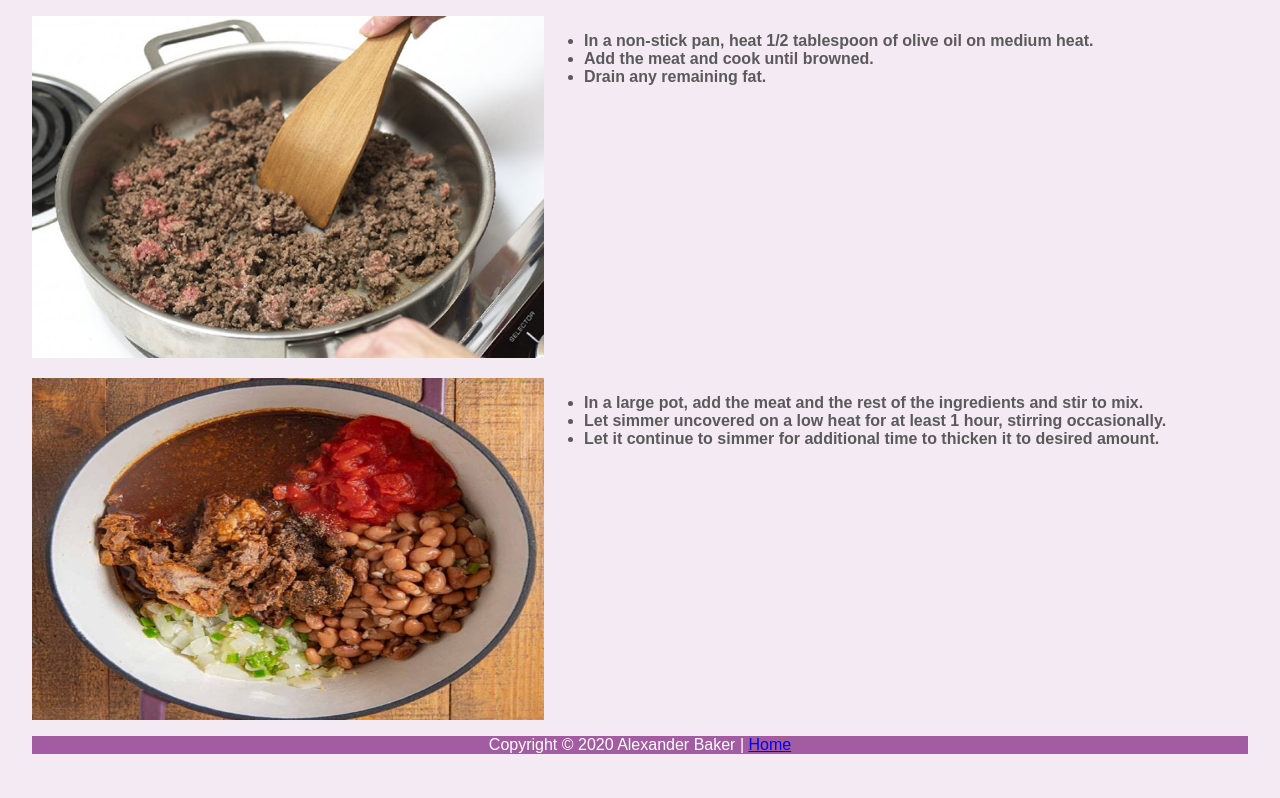
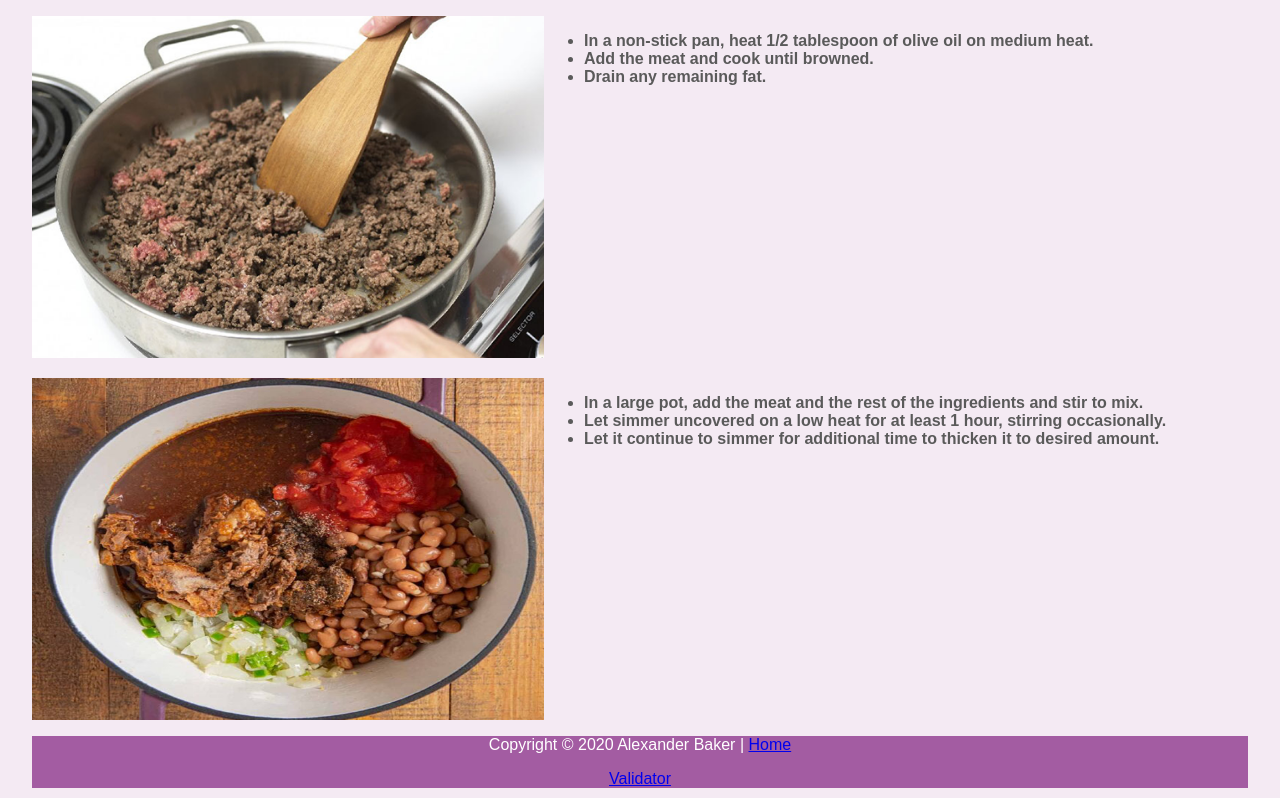
Before and after one commit to bman150/bman150.github.io-161-FinalProject, a plain HTML site: page index.html in a window 1280 px wide. Shown: the part 567-1365 px from the top of the page. Before the commit the page ends 1337 px from the top, so only its background shows below. Drawn offline with Linux system fonts and the light colour scheme.

Commit message:
Update index.html

```diff
--- a/index.html
+++ b/index.html
@@ -55,8 +55,9 @@
             </section>
         </main>
 
-        <footer id="foot">
+        <footer>
             <p>Copyright &copy; 2020 Alexander Baker | <a href="https://bman150.github.io/bman150.github.io-161-FinalProject/">Home</a></p>
+            <a href="https://validator.w3.org/nu/?doc=https%3A%2F%2Fbman150.github.io%2Fbman150.github.io-161-FinalProject%2F">Validator</a>
         </footer>
     </body>
 </html>
```
